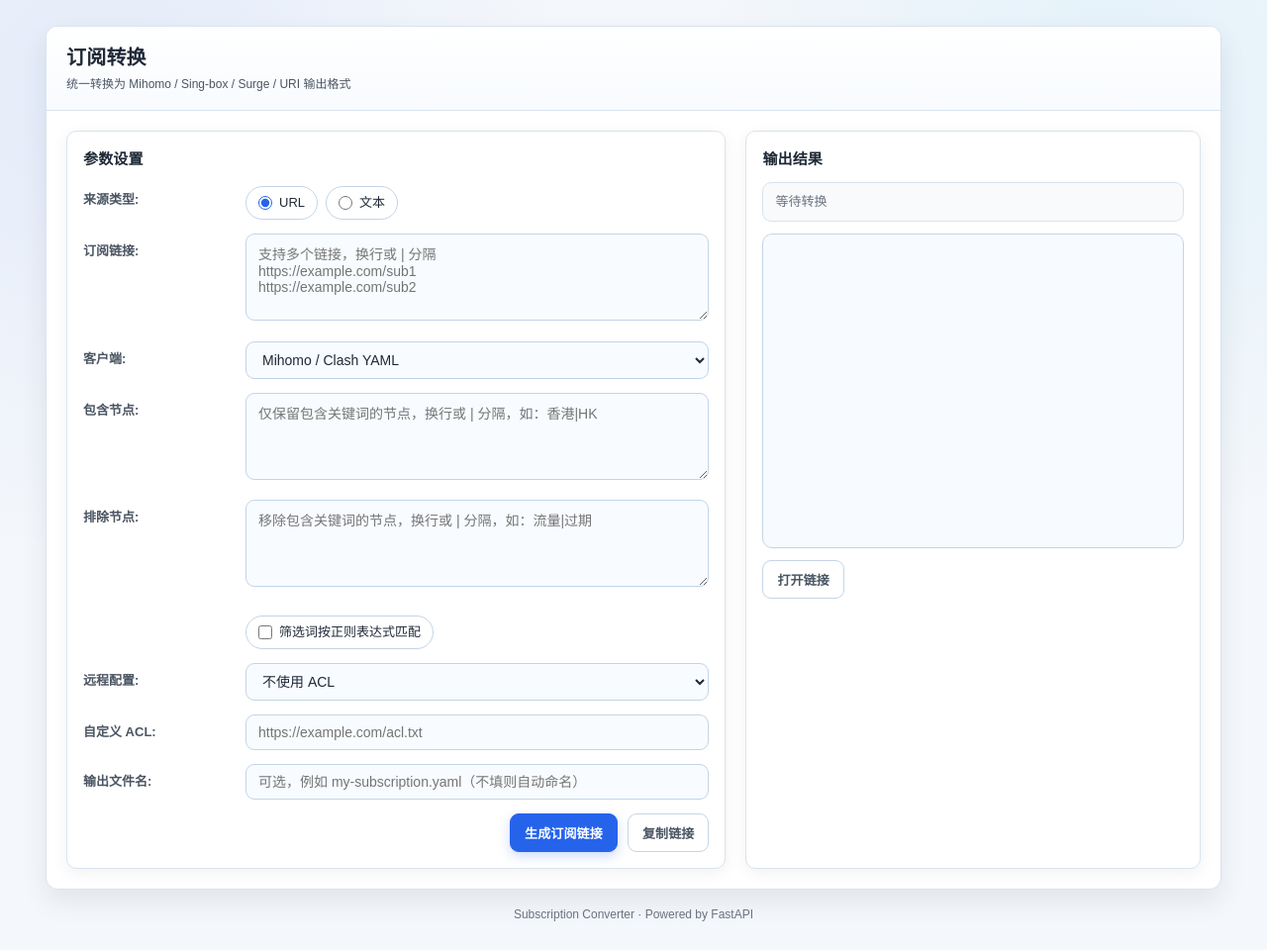
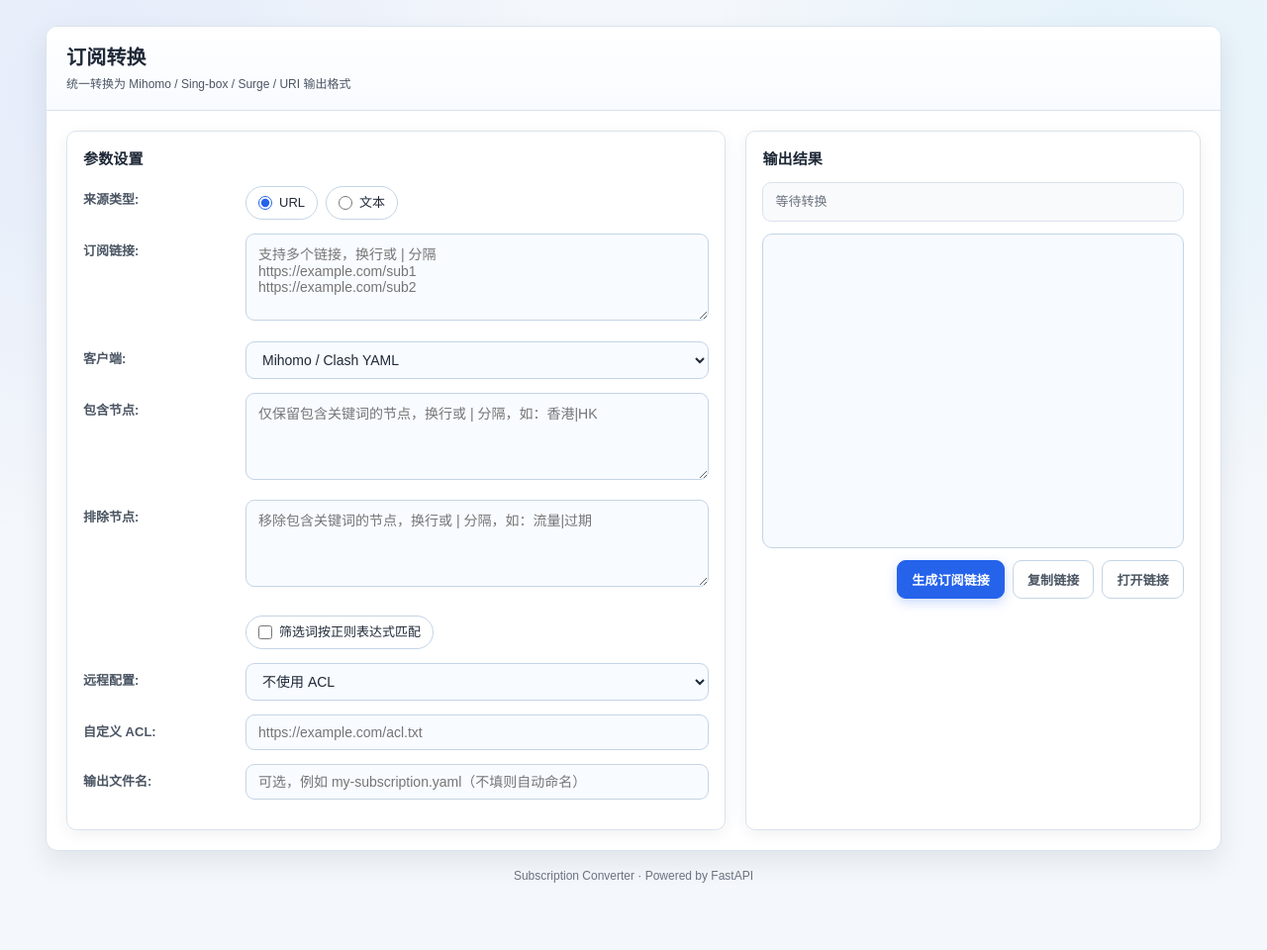
Before and after one commit to sx120609/clash_convert, a plain HTML site: page app/static/index.html in a window 1280 px wide. Shown: the whole page at 99% size. After the commit the page ends 921 px from the top, so only its background shows below. Drawn offline with Linux system fonts and the light colour scheme; no server answers.

Commit message:
Update index.html

```diff
--- a/app/static/index.html
+++ b/app/static/index.html
@@ -305,6 +305,8 @@
       margin-top: 12px;
       display: flex;
       gap: 8px;
+      flex-wrap: wrap;
+      justify-content: flex-end;
     }
 
     .warn {
@@ -455,10 +457,6 @@
             </div>
           </div>
 
-          <div class="actions">
-            <button class="primary" id="convertBtn" type="button">生成订阅链接</button>
-            <button id="copyBtn" type="button">复制链接</button>
-          </div>
         </section>
 
         <section class="panel">
@@ -466,6 +464,8 @@
           <div class="status" id="status">等待转换</div>
           <pre id="output"></pre>
           <div class="output-actions">
+            <button class="primary" id="convertBtn" type="button">生成订阅链接</button>
+            <button id="copyBtn" type="button">复制链接</button>
             <button id="openBtn" type="button">打开链接</button>
           </div>
           <div class="warn" id="warnBox" style="display: none"></div>
```
